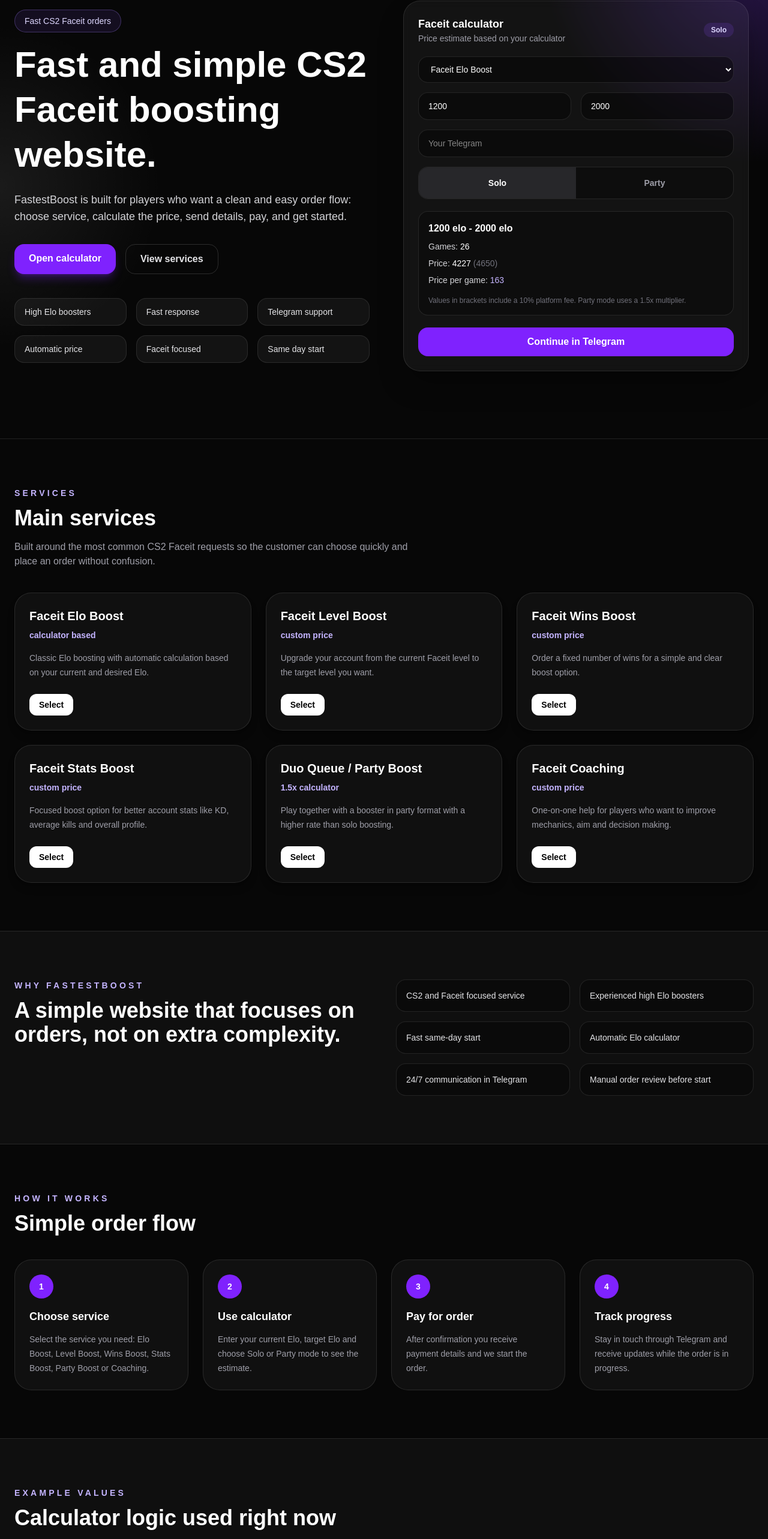
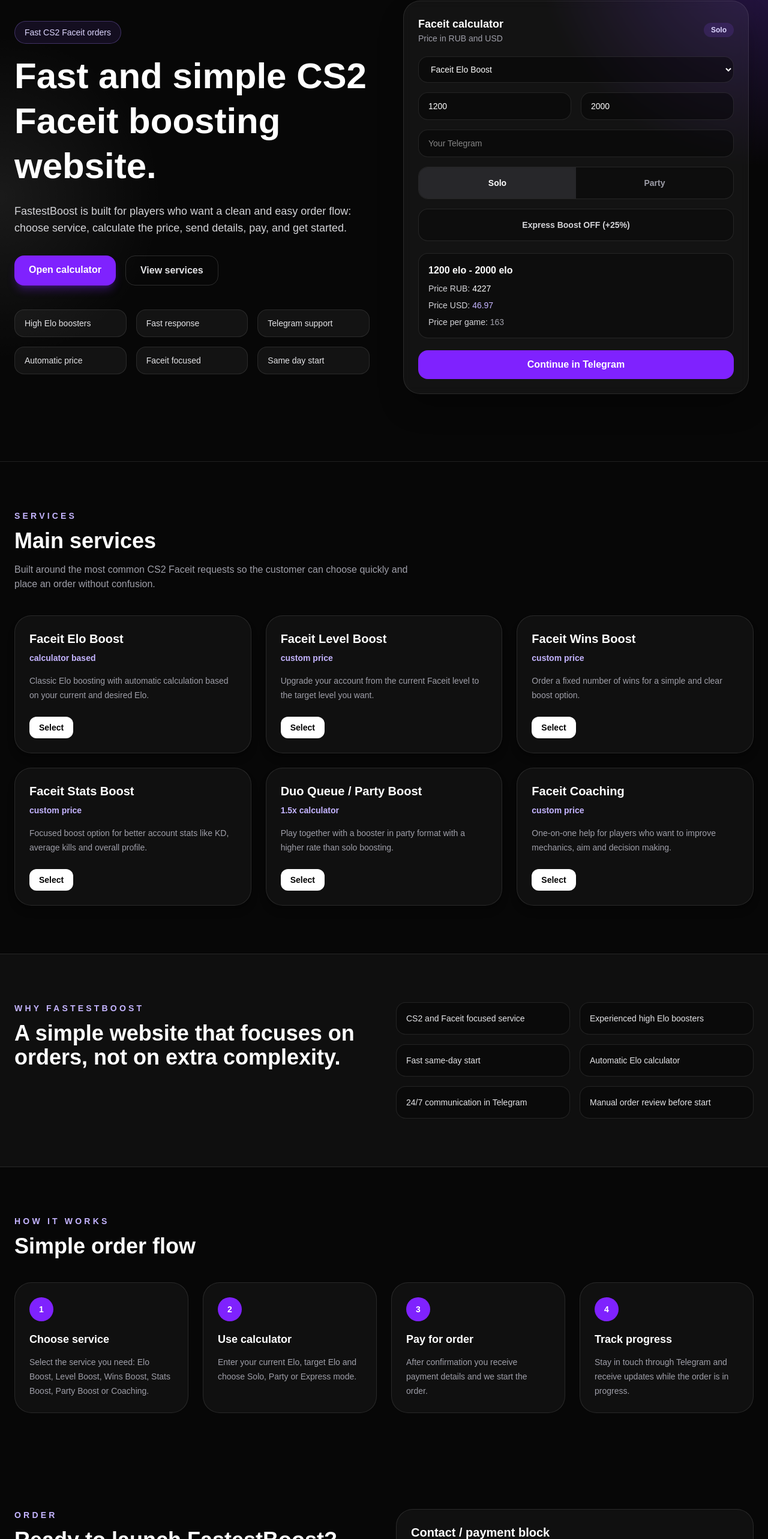
Before and after one commit to lolpoks-source/fastestboost, a Next.js app: page / in a window 1280 px wide. Shown: the part 196-2762 px from the top of the page at 60% size. Built offline with nearby package versions, Linux system fonts and the light colour scheme.

Commit message:
add rub usd express

```diff
--- a/app/page.tsx
+++ b/app/page.tsx
@@ -18,12 +18,14 @@
 ];
 
 const PARTY_MULTIPLIER = 1.5;
-const PLATFORM_FEE_MULTIPLIER = 1.1;
+const EXPRESS_MULTIPLIER = 1.25;
+const RUB_PER_USD = 90; // можешь поменять курс здесь
 
 function calculateBoost(
   currentEloRaw: string,
   targetEloRaw: string,
-  isParty: boolean
+  isParty: boolean,
+  isExpress: boolean
 ) {
   const currentElo = Number(currentEloRaw);
   const targetElo = Number(targetEloRaw);
@@ -45,28 +47,35 @@
     const segmentEnd = Math.min(targetElo, rule.max);
     const eloDelta = segmentEnd - pointer;
     const segmentGames = (eloDelta / 1000) * rule.gamesPer1000;
-    const pricePerGame = isParty
-      ? rule.soloPricePerGame * PARTY_MULTIPLIER
-      : rule.soloPricePerGame;
+
+    let pricePerGame = rule.soloPricePerGame;
+
+    if (isParty) {
+      pricePerGame *= PARTY_MULTIPLIER;
+    }
 
     games += segmentGames;
     basePrice += segmentGames * pricePerGame;
     pointer = segmentEnd;
   }
 
+  if (isExpress) {
+    basePrice *= EXPRESS_MULTIPLIER;
+  }
+
   const roundedGames = Math.round(games);
   const roundedBasePrice = Math.round(basePrice);
-  const priceWithFee = Math.round(roundedBasePrice * PLATFORM_FEE_MULTIPLIER);
   const pricePerGame =
     roundedGames > 0 ? Math.round(roundedBasePrice / roundedGames) : 0;
+  const priceUsd = Math.round((roundedBasePrice / RUB_PER_USD) * 100) / 100;
 
   return {
     currentElo,
     targetElo,
     roundedGames,
     roundedBasePrice,
-    priceWithFee,
     pricePerGame,
+    priceUsd,
   };
 }
 
@@ -76,10 +85,11 @@
   const [targetElo, setTargetElo] = useState('2000');
   const [telegram, setTelegram] = useState('');
   const [isParty, setIsParty] = useState(false);
+  const [isExpress, setIsExpress] = useState(false);
 
   const result = useMemo(
-    () => calculateBoost(currentElo, targetElo, isParty),
-    [currentElo, targetElo, isParty]
+    () => calculateBoost(currentElo, targetElo, isParty, isExpress),
+    [currentElo, targetElo, isParty, isExpress]
   );
 
   const services = [
@@ -131,7 +141,7 @@
     },
     {
       title: 'Use calculator',
-      text: 'Enter your current Elo, target Elo and choose Solo or Party mode to see the estimate.',
+      text: 'Enter your current Elo, target Elo and choose Solo, Party or Express mode.',
     },
     {
       title: 'Pay for order',
@@ -159,7 +169,7 @@
   ];
 
   const telegramMessage = result
-    ? `Hello, I want to order ${isParty ? 'Party' : 'Solo'} Faceit boost from ${result.currentElo} Elo to ${result.targetElo} Elo. Estimated games: ${result.roundedGames}. Price: ${result.roundedBasePrice} RUB.`
+    ? `Hello, I want to order ${isExpress ? 'Express ' : ''}${isParty ? 'Party' : 'Solo'} Faceit boost from ${result.currentElo} Elo to ${result.targetElo} Elo. Price: ${result.roundedBasePrice} RUB / ${result.priceUsd} USD.`
     : 'Hello, I want to order a Faceit boost.';
 
   return (
@@ -255,11 +265,11 @@
                 <div>
                   <div className="text-lg font-bold">Faceit calculator</div>
                   <div className="text-sm text-zinc-400">
-                    Price estimate based on your calculator
+                    Price in RUB and USD
                   </div>
                 </div>
                 <div className="rounded-xl bg-violet-500/15 px-3 py-1 text-xs font-semibold text-violet-200">
-                  {isParty ? 'Party' : 'Solo'}
+                  {isExpress ? 'Express' : isParty ? 'Party' : 'Solo'}
                 </div>
               </div>
 
@@ -324,6 +334,18 @@
                     Party
                   </button>
                 </div>
+
+                <button
+                  type="button"
+                  onClick={() => setIsExpress((prev) => !prev)}
+                  className={`rounded-2xl px-4 py-4 text-sm font-bold transition ${
+                    isExpress
+                      ? 'bg-emerald-600 text-white shadow-lg shadow-emerald-600/30'
+                      : 'border border-white/10 bg-black/30 text-zinc-300 hover:bg-white/5'
+                  }`}
+                >
+                  Express Boost {isExpress ? 'ON' : 'OFF'} (+25%)
+                </button>
               </div>
 
               <div className="mt-5 rounded-2xl border border-white/10 bg-black/30 p-4 text-sm text-zinc-300">
@@ -333,27 +355,22 @@
                       {result.currentElo} elo - {result.targetElo} elo
                     </div>
                     <div>
-                      Games:{' '}
-                      <span className="text-white">{result.roundedGames}</span>
+                      Price RUB:{' '}
+                      <span className="text-white">
+                        {result.roundedBasePrice}
+                      </span>
                     </div>
                     <div>
-                      Price:{' '}
-                      <span className="text-white">
-                        {result.roundedBasePrice}
-                      </span>{' '}
-                      <span className="text-zinc-500">
-                        ({result.priceWithFee})
+                      Price USD:{' '}
+                      <span className="text-violet-300">
+                        {result.priceUsd}
                       </span>
                     </div>
                     <div>
                       Price per game:{' '}
-                      <span className="text-violet-300">
+                      <span className="text-zinc-400">
                         {result.pricePerGame}
                       </span>
-                    </div>
-                    <div className="pt-2 text-xs text-zinc-500">
-                      Values in brackets include a 10% platform fee. Party mode
-                      uses a 1.5x multiplier.
                     </div>
                   </div>
                 ) : (
@@ -466,38 +483,6 @@
         </div>
       </section>
 
-      <section className="border-y border-white/10 bg-white/[0.03]">
-        <div className="mx-auto max-w-7xl px-6 py-20">
-          <div className="mb-10 max-w-2xl">
-            <div className="mb-3 text-sm font-semibold uppercase tracking-[0.3em] text-violet-300">
-              Example values
-            </div>
-            <h2 className="text-3xl font-black md:text-4xl">
-              Calculator logic used right now
-            </h2>
-          </div>
-
-          <div className="grid gap-6 md:grid-cols-2">
-            <div className="rounded-[28px] border border-white/10 bg-black/30 p-6">
-              <div className="text-lg font-bold">0 - 2000 Elo</div>
-              <div className="mt-4 space-y-2 text-sm text-zinc-300">
-                <div>32 games per 1000 Elo</div>
-                <div>Solo: 165.125 per game</div>
-                <div>Party: 247.69 per game</div>
-              </div>
-            </div>
-            <div className="rounded-[28px] border border-white/10 bg-black/30 p-6">
-              <div className="text-lg font-bold">2000 - 3000 Elo</div>
-              <div className="mt-4 space-y-2 text-sm text-zinc-300">
-                <div>40 games per 1000 Elo</div>
-                <div>Solo: 535.425 per game</div>
-                <div>Party: 803.14 per game</div>
-              </div>
-            </div>
-          </div>
-        </div>
-      </section>
-
       <section id="order" className="mx-auto max-w-7xl px-6 py-20">
         <div className="grid gap-10 md:grid-cols-2">
           <div>
```
